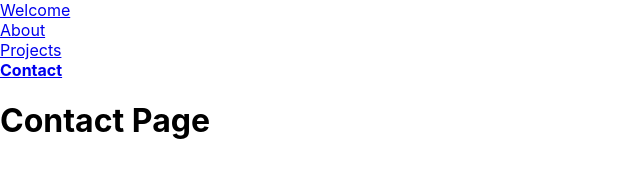
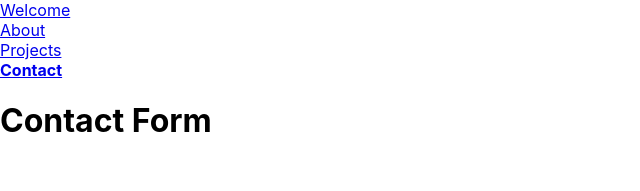
Before and after one commit to lisellelogan/about-liselle, a React (Create React App) app: page /contact in a window 1280 px wide. Shown: the top 191 px of the page, without its empty margins (0-640 px from the left). Built offline with nearby package versions, Linux system fonts and the light colour scheme.

Commit message:
change name of contact component to ContactForm to be more specific

```diff
--- a/src/components/Contact.js
+++ /dev/null
@@ -1,7 +0,0 @@
-import React from "react";
-
-const Contact = () => {
-  return <h1>Contact Page</h1>;
-};
-
-export default Contact;
--- /dev/null
+++ b/src/components/ContactForm.js
@@ -0,0 +1,7 @@
+import React from "react";
+
+const ContactForm = () => {
+  return <h1>Contact Form</h1>;
+};
+
+export default ContactForm;
--- a/src/components/NavBar.js
+++ b/src/components/NavBar.js
@@ -4,7 +4,7 @@ import NavBarStyle from "./NavBarStyle.js";
 import Welcome from "./Welcome.js";
 import About from "./About.js";
 import Projects from "./Projects";
-import Contact from "./Contact.js";
+import ContactForm from "./ContactForm.js";
 
 const NavBar = () => {
   return (
@@ -14,7 +14,7 @@ const NavBar = () => {
         <Route path="/welcome" exact component={Welcome} />
         <Route path="/about" exact component={About} />
         <Route path="/projects" exact component={Projects} />
-        <Route path="/contact" exact component={Contact} />
+        <Route path="/contact" exact component={ContactForm} />
       </Switch>
     </>
   );
```
